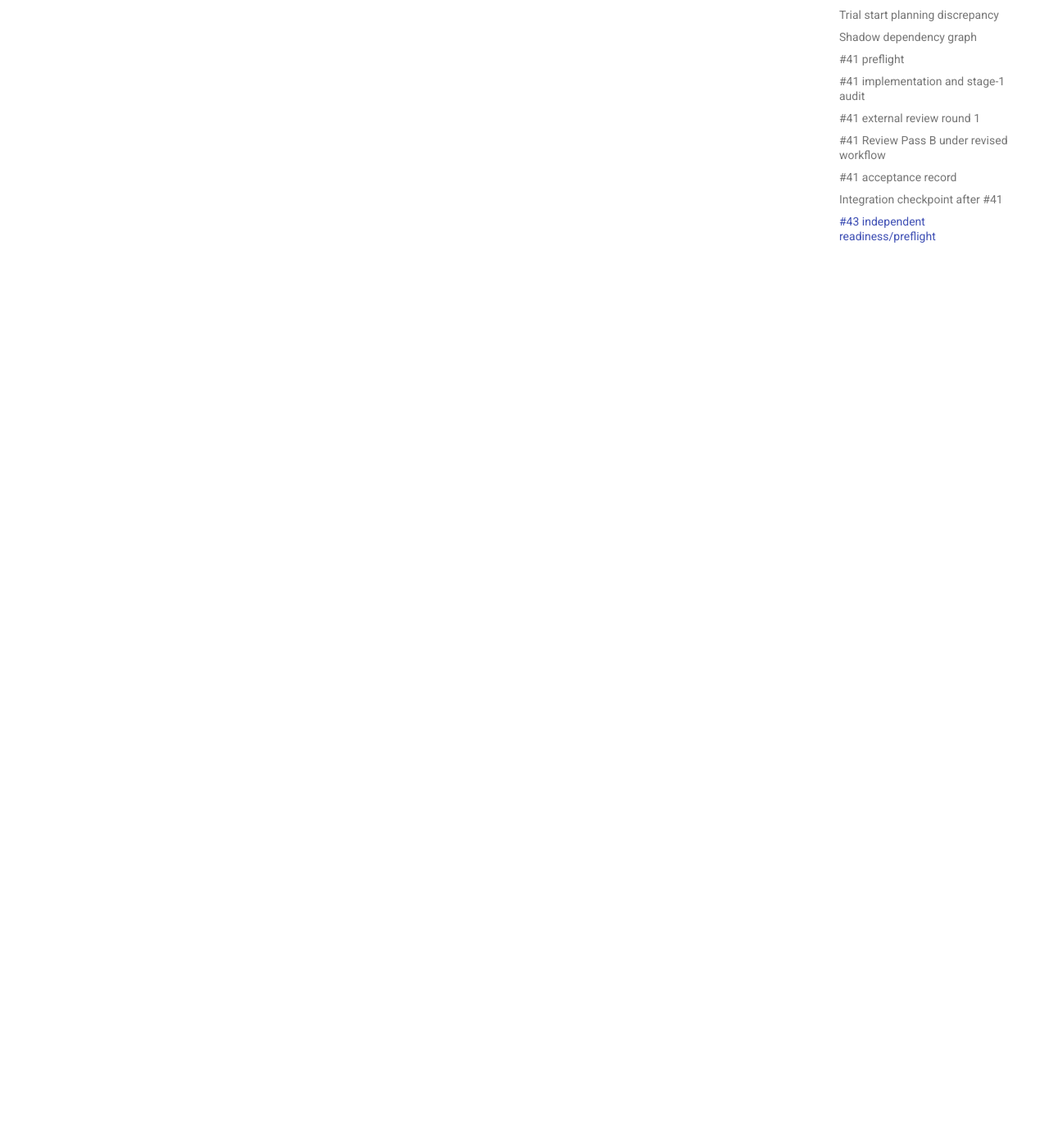
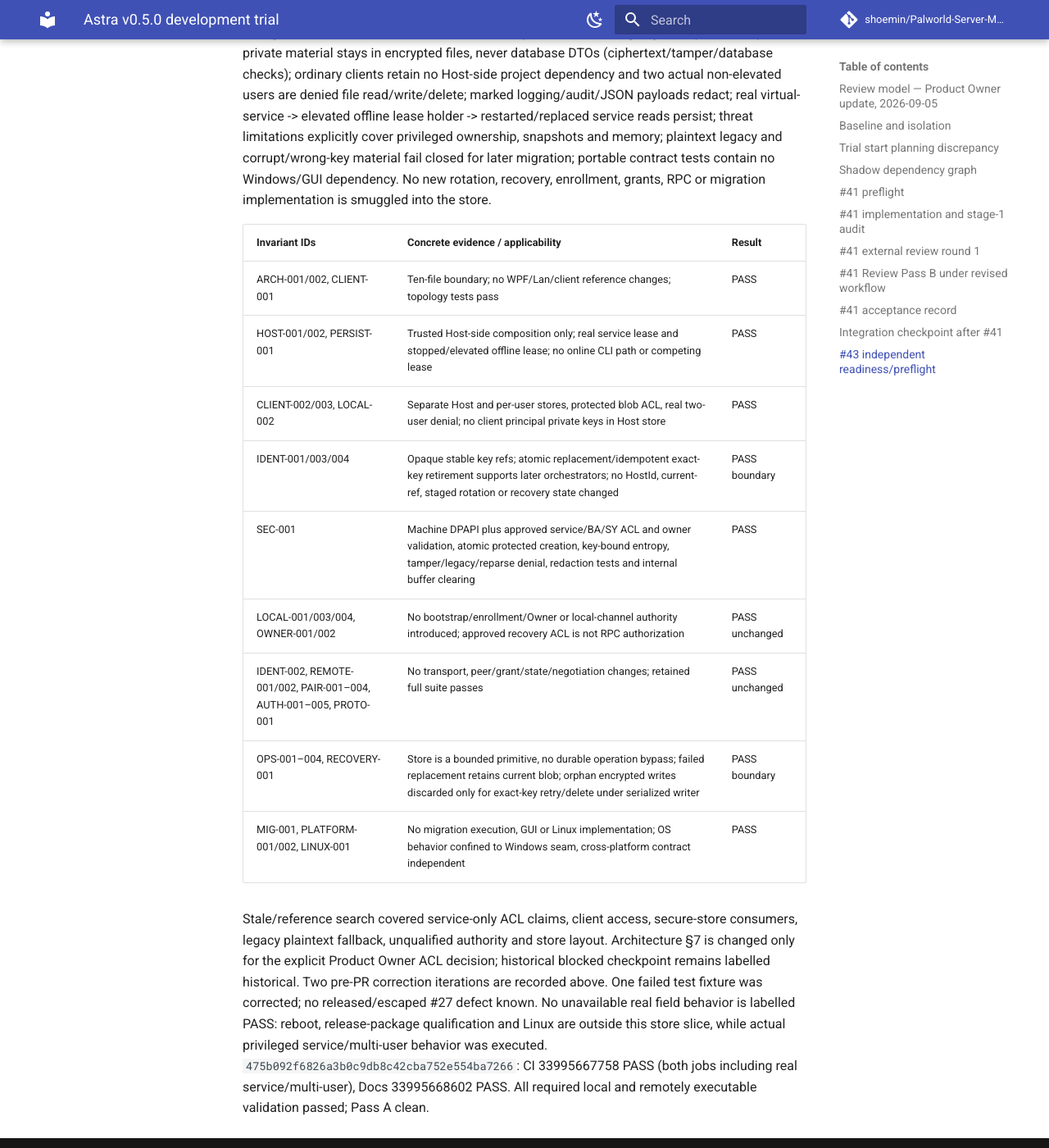
Before and after one commit to shoemin/Palworld-Server-Manager, an MkDocs documentation site: the page built from docs/experiments/astra-v0.5.0-trial.md, in a window 1280 px wide and 1400 px high, scrolled down 33955 px. Shown: the whole window at 82% size. Built offline with MkDocs 1.6.1 and Material for MkDocs 9.7.7, drawn with Linux system fonts in a browser that asks for light colours; comment, search, counter and statistics services are not loaded.

Commit message:
docs: record secure store acceptance and Pass A audit

```diff
--- a/docs/experiments/astra-v0.5.0-trial.md
+++ b/docs/experiments/astra-v0.5.0-trial.md
@@ -435,3 +435,22 @@ Local Release build: zero warnings/errors. Full suite: 178/178 PASS, including f
 ## #27 second pre-PR correction
 
 Candidate 85f670cf0ba953fe5ab746e9deeccd40c05ae635 passed actual Windows CI 33995319774 (service and multi-user integration plus full build/self-test) and Docs 33995321511. Review then found orphan encrypted temporary writes were not associated with a key and could survive later retirement. Added per-root in-process serialization and exact-key temporary retirement on retry/delete; file creation now installs its protected ACL atomically, avoiding a crash between inherited creation and explicit protection. The first crash-fixture test failed because copying a file then applying an unmodified ACL object did not protect the new file; corrected the fixture to create with the exact ACL. This is one automated test/fixture failure within correction iteration 2, not evidence of a released defect. Full local suite now 178/178, Release build zero warnings/errors, strict docs PASS. Updated candidate requires fresh real Windows CI before Pass A closure.
+
+## #27 Review Pass A
+
+Reviewed the entire ten-file diff against d3cf320b247ced1025c89a90d6ccb9d210a91b42, every changed file, current canonical #27 and the complete normative registry. Acceptance map: private material stays in encrypted files, never database DTOs (ciphertext/tamper/database checks); ordinary clients retain no Host-side project dependency and two actual non-elevated users are denied file read/write/delete; marked logging/audit/JSON payloads redact; real virtual-service -> elevated offline lease holder -> restarted/replaced service reads persist; threat limitations explicitly cover privileged ownership, snapshots and memory; plaintext legacy and corrupt/wrong-key material fail closed for later migration; portable contract tests contain no Windows/GUI dependency. No new rotation, recovery, enrollment, grants, RPC or migration implementation is smuggled into the store.
+
+| Invariant IDs | Concrete evidence / applicability | Result |
+|---|---|---|
+| ARCH-001/002, CLIENT-001 | Ten-file boundary; no WPF/Lan/client reference changes; topology tests pass | PASS |
+| HOST-001/002, PERSIST-001 | Trusted Host-side composition only; real service lease and stopped/elevated offline lease; no online CLI path or competing lease | PASS |
+| CLIENT-002/003, LOCAL-002 | Separate Host and per-user stores, protected blob ACL, real two-user denial; no client principal private keys in Host store | PASS |
+| IDENT-001/003/004 | Opaque stable key refs; atomic replacement/idempotent exact-key retirement supports later orchestrators; no HostId, current-ref, staged rotation or recovery state changed | PASS boundary |
+| SEC-001 | Machine DPAPI plus approved service/BA/SY ACL and owner validation, atomic protected creation, key-bound entropy, tamper/legacy/reparse denial, redaction tests and internal buffer clearing | PASS |
+| LOCAL-001/003/004, OWNER-001/002 | No bootstrap/enrollment/Owner or local-channel authority introduced; approved recovery ACL is not RPC authorization | PASS unchanged |
+| IDENT-002, REMOTE-001/002, PAIR-001–004, AUTH-001–005, PROTO-001 | No transport, peer/grant/state/negotiation changes; retained full suite passes | PASS unchanged |
+| OPS-001–004, RECOVERY-001 | Store is a bounded primitive, no durable operation bypass; failed replacement retains current blob; orphan encrypted writes discarded only for exact-key retry/delete under serialized writer | PASS boundary |
+| MIG-001, PLATFORM-001/002, LINUX-001 | No migration execution, GUI or Linux implementation; OS behavior confined to Windows seam, cross-platform contract independent | PASS |
+
+Stale/reference search covered service-only ACL claims, client access, secure-store consumers, legacy plaintext fallback, unqualified authority and store layout. Architecture §7 is changed only for the explicit Product Owner ACL decision; historical blocked checkpoint remains labelled historical. Two pre-PR correction iterations are recorded above. One failed test fixture was corrected; no released/escaped #27 defect known. No unavailable real field behavior is labelled PASS: reboot, release-package qualification and Linux are outside this store slice, while actual privileged service/multi-user behavior was executed.
+`475b092f6826a3b0c9db8c42cba752e554ba7266`: CI 33995667758 PASS (both jobs including real service/multi-user), Docs 33995668602 PASS. All required local and remotely executable validation passed; Pass A clean.
```
